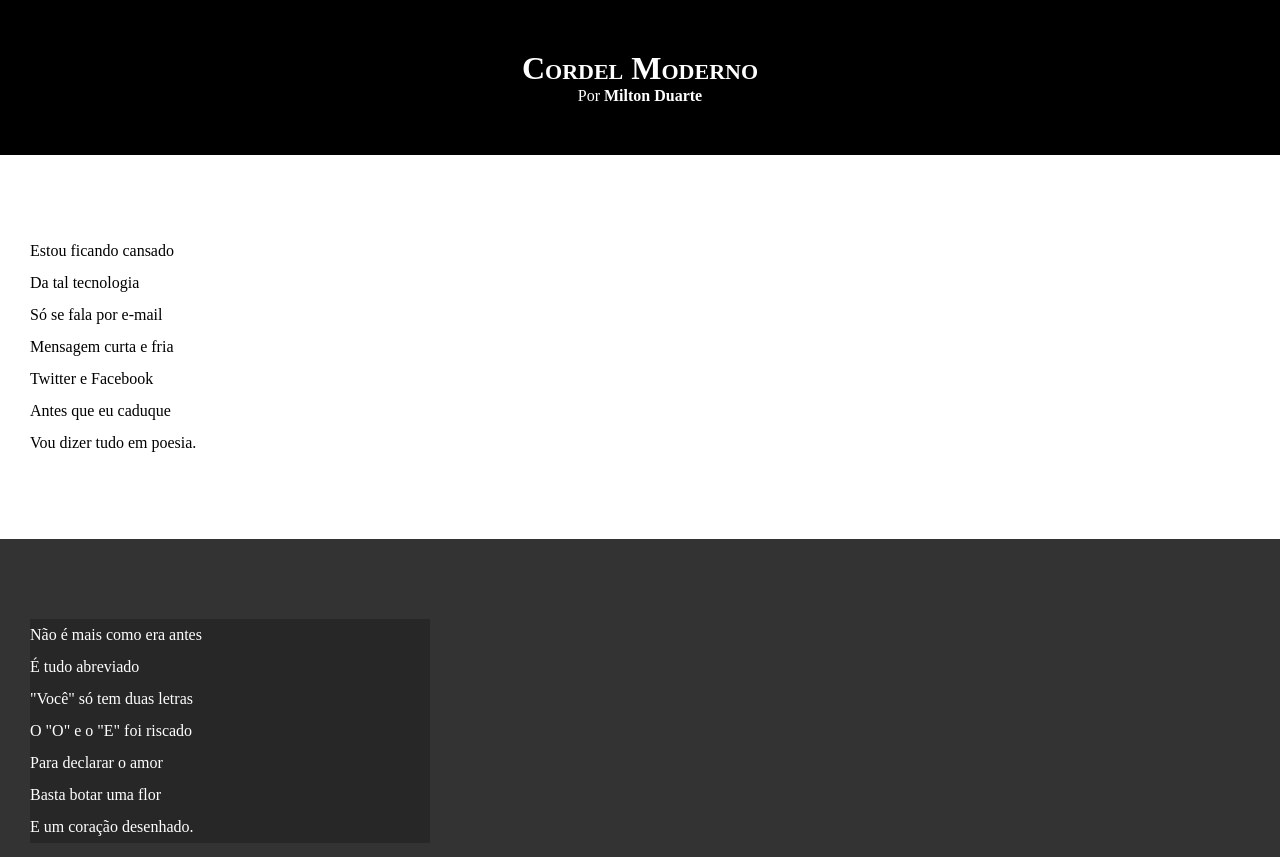
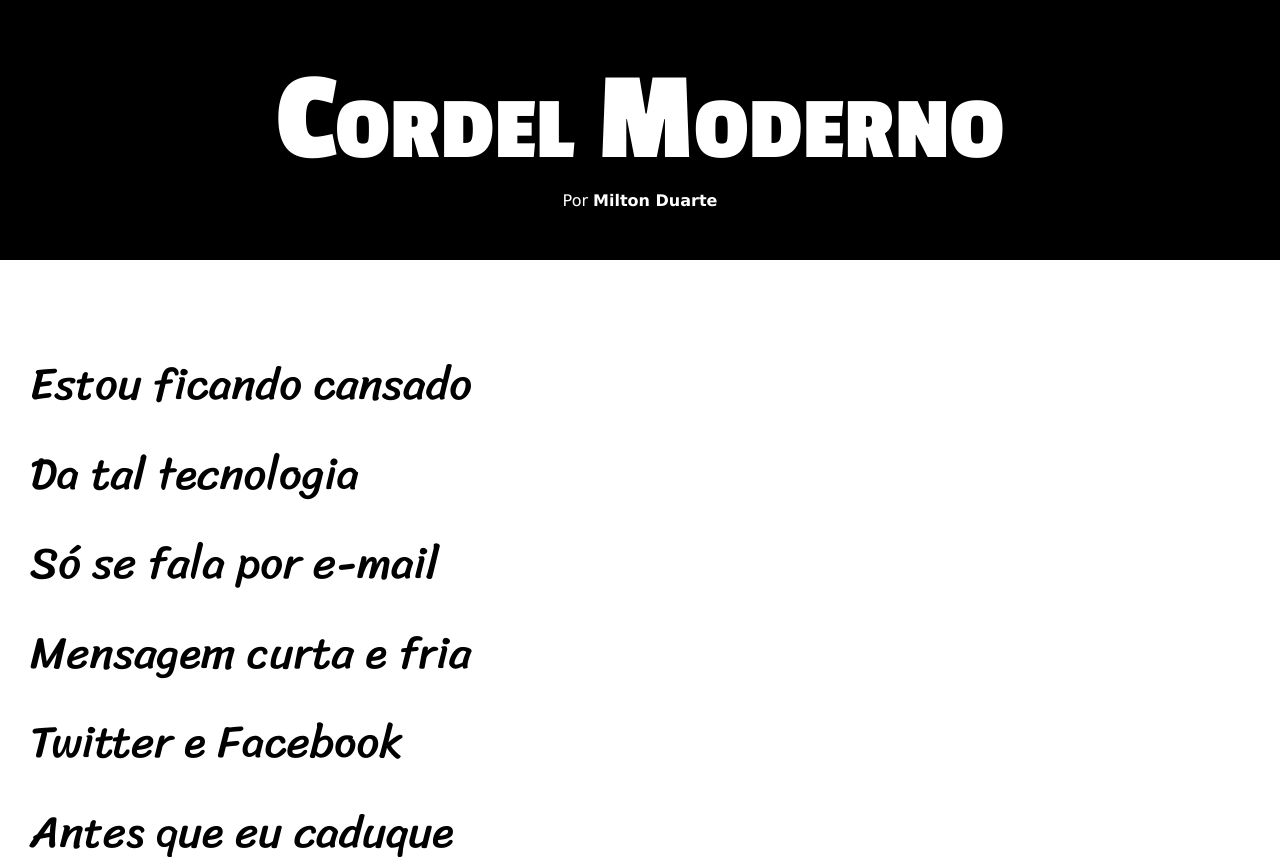
Before and after one commit to RhuanSilva02/HTML-CSS, a plain HTML site: page Desafios/d012/index.html in a window 1280 px wide. Shown: the top 857 px of the page. Drawn offline with Linux system fonts and the light colour scheme.

Commit message:
apliquei as fontes e alterei detalhes em css

```diff
--- a/Desafios/d012/estilo/style.css
+++ b/Desafios/d012/estilo/style.css
@@ -1,13 +1,25 @@
 @charset "UTF-8";
+
+@import url('https://fonts.googleapis.com/css2?family=Passion+One:wght@400;700;900&display=swap');
+
+@import url('https://fonts.googleapis.com/css2?family=Sriracha&display=swap');
+
+:root{
+    --fonte01:Verdana, Geneva, Tahoma, sans-serif;
+    --fonte02:'Passion one', cursive;
+    --fonte03: 'Sriracha', cursive;
+}
 
 * {
     margin: 0px;
     padding: 0px;
+    font-size: 1em;
 }
 
 html, body {
     min-height: 100vh;
     background-color: dark;
+    font-family: var(--fonte01);
 }
 
 header {
@@ -19,6 +31,8 @@ header {
 header > h1 {
     padding-top: 50px;
     font-variant: small-caps;
+    font-family: var(--fonte02);
+    font-size: 10vw;
 }
 
 header > p {
@@ -41,6 +55,8 @@ section {
     padding-bottom: 10vh;
     line-height: 2em;
     padding-left: 30px;
+    font-family: var(--fonte03);
+    font-size: 3.5vw;
 }
 
 section.normal {
@@ -54,7 +70,8 @@ section.imagem {
 }
 
 section.imagem > p {
-    width: 400px;
+    display: inline-block;
+    padding: 5px;
     background-color: rgba(0, 0, 0, 0.233);
 }
 
```
